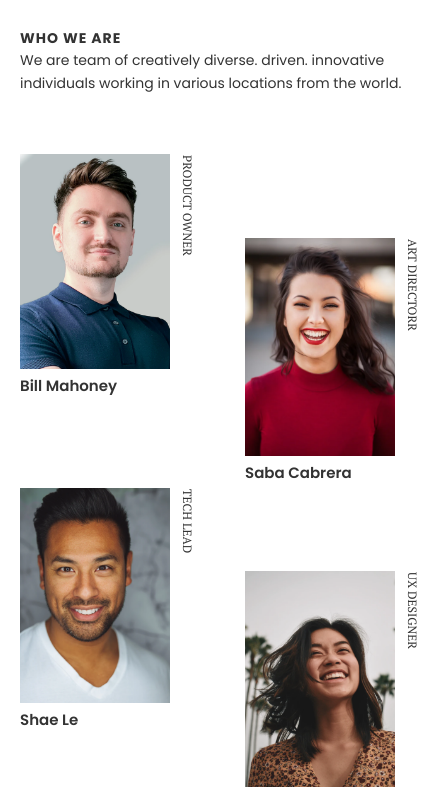
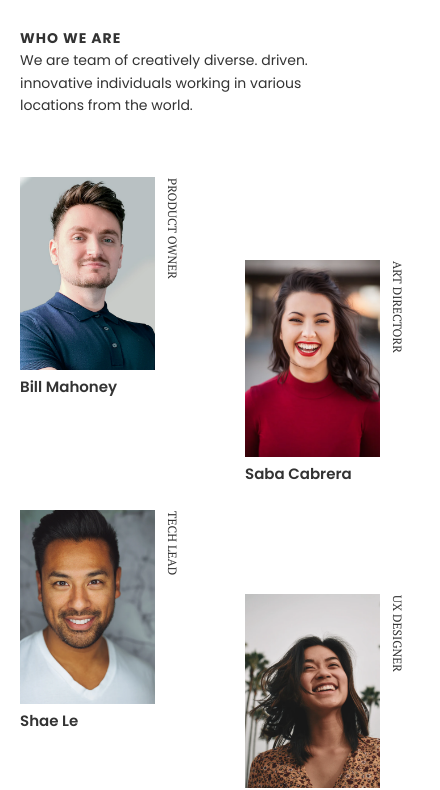
Before and after one commit to rohitgbg/team-page, a plain HTML site: page index.html in a window 390 px wide. Shown: the part 81-871 px from the top of the page, 440 px wide, since content can reach past the window. Drawn offline with Linux system fonts and the light colour scheme.

Commit message:
grid css

```diff
--- a/css/style.css
+++ b/css/style.css
@@ -97,7 +97,7 @@ body {
 }
 
 .gallery__image img {
-  width: 100%;
+  width: 90%;
   height: 100%;
   object-fit: cover;
   display: block;
@@ -172,7 +172,7 @@ body {
   .header {
     flex-direction: column;
     grid-row: 1 / 2;
-    grid-column: col-start 2 / col-end 7;
+    grid-column: col-start 2 / col-end 6;
   }
 
   .header__title {
@@ -180,7 +180,7 @@ body {
   }
 
   .header__overview {
-    width: 100%;
+    width: 95%;
   }
 }
 
@@ -188,6 +188,7 @@ body {
 @media only screen and (max-width: 550px) {
   .container {
     margin: 2rem 5rem;
+    grid-template-columns: repeat(5, [col-start] minmax(6rem, 1fr) [col-end]);
   }
 
   .header {
@@ -199,7 +200,7 @@ body {
   }
 
   .header__overview {
-    width: 100%;
+    width: 95%;
   }
 
   .gallery-container {
```
